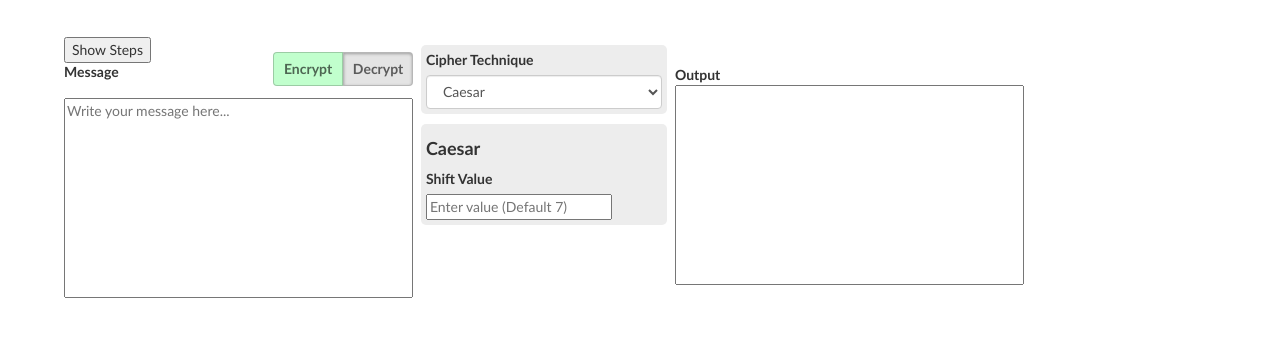
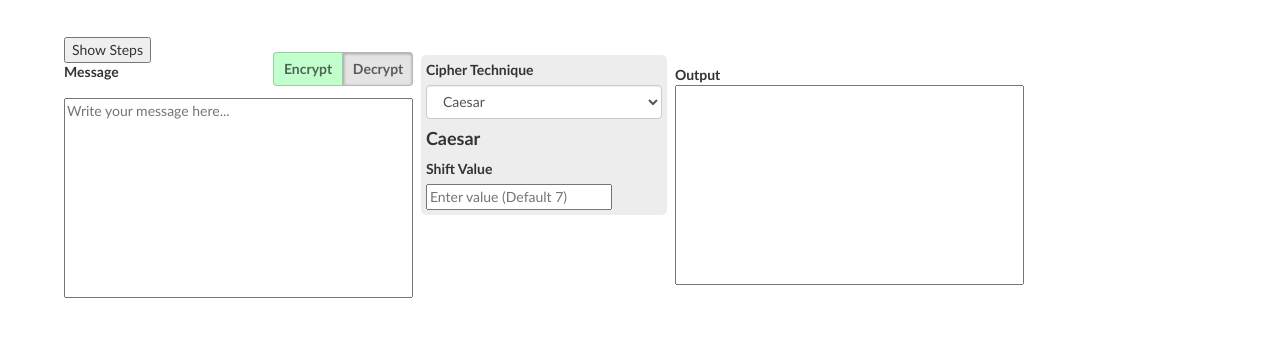
Before and after one commit to kvlorenzo/Cipher-Solver, a website with bundled scripts: page index.html in a window 1280 px wide. Shown: the part 207-544 px from the top of the page. Built offline with nearby package versions, Linux system fonts and the light colour scheme.

Commit message:
Combined two settings boxes into one

```diff
--- a/css/style.css
+++ b/css/style.css
@@ -80,14 +80,6 @@ textarea {
   grid-column: 5 / 8;
   grid-row: 1 / 4;
   padding: 0 3%;
-}
-
-#techniquebox {
-  border-radius: 5px;
-  background: #ededed;
-  padding: 5px;
-  width: auto;
-  height: auto;
 }
 
 #settingsbox {
--- a/index.html
+++ b/index.html
@@ -66,7 +66,7 @@
 							placeholder="Write your message here..."></textarea>
 			</div>
 			<div class="settingsarea">
-				<p id="techniquebox">
+				<div id="settingsbox">
 						<label for="technique">Cipher Technique</label>
 							<select id="technique" class="form-control">
 								<option value="Caesar">Caesar</option>
@@ -74,8 +74,6 @@
 										data-text-swap="Hide Settings">Show/Hide Settings</button>
 								<option value="Vigenere">Vigenere</option>
 							</select>
-				</p>
-				<div id="settingsbox">
 					<div id="settings"><h4><strong>Caesar<br></strong></h4>
 						<label for="Shift Value">Shift Value</label>
 						<input type="text" name="setting" id="shiftVal"
```
